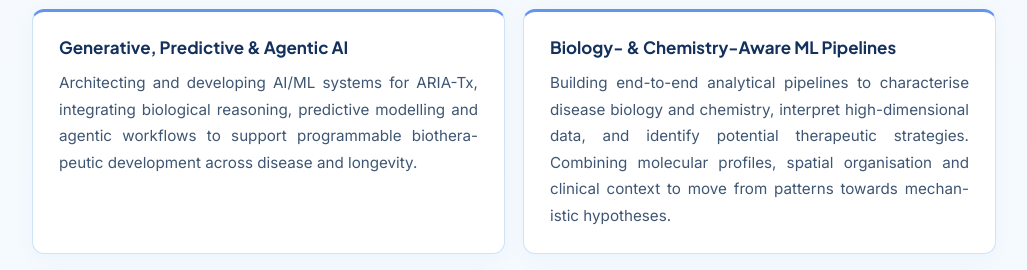
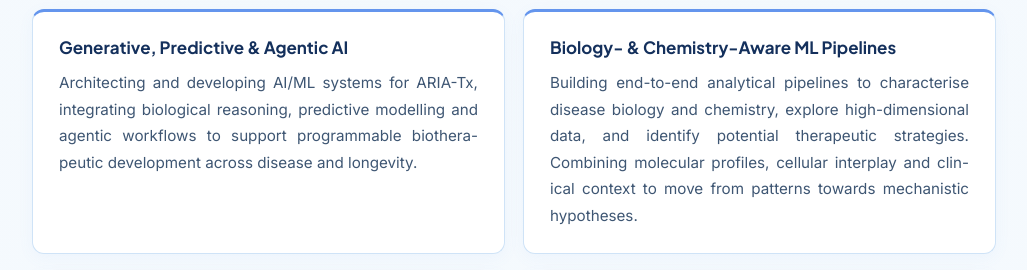
Before and after one commit to SNickaria/SNickaria.github.io, a plain HTML site: page index.html in a window 1280 px wide. Shown: the part 791-1061 px from the top of the page, without its empty margins (126-1153 px from the left). Drawn offline with nearby package versions, Linux system fonts and the light colour scheme.

Commit message:
Trim README.md to concise public summary and refine ML pipelines description in index.html

```diff
--- a/index.html
+++ b/index.html
@@ -235,7 +235,7 @@ footer{
 <h2 id="capabilities">Scientific &amp; Technical Capabilities</h2>
 <div class="grid">
 <article class="card"><h3>Generative, Predictive &amp; Agentic AI</h3><p>Architecting and developing AI/ML systems for ARIA-Tx, integrating biological reasoning, predictive modelling and agentic workflows to support programmable biotherapeutic development across disease and longevity.</p></article>
-<article class="card"><h3>Biology- &amp; Chemistry-Aware ML Pipelines</h3><p>Building end-to-end analytical pipelines to characterise disease biology and chemistry, interpret high-dimensional data, and identify potential therapeutic strategies. Combining molecular profiles, spatial organisation and clinical context to move from patterns towards mechanistic hypotheses.</p></article>
+<article class="card"><h3>Biology- &amp; Chemistry-Aware ML Pipelines</h3><p>Building end-to-end analytical pipelines to characterise disease biology and chemistry, explore high-dimensional data, and identify potential therapeutic strategies. Combining molecular profiles, cellular interplay and clinical context to move from patterns towards mechanistic hypotheses.</p></article>
 <article class="card"><h3>Precision Medicine Engineering</h3><p>Designing and building novel therapeutics, connecting mechanistic hypotheses with experimental development and functional validation. Previous work includes a novel antibody-based immunotherapeutic for B-cell malignancies developed during my University of Aberdeen PhD, with a focus on tumour-associated macrophage reprogramming.</p></article>
 <article class="card"><h3>Genome Engineering &amp; Genetics</h3><p>Experience with CRISPR/Cas9 and base-editing approaches in induced pluripotent stem cells (iPSCs) and haematopoietic stem/progenitor cells, grounded in more than a decade of cellular, molecular and clinical genetics and rare disease studies. Research training includes a genome-editing fellowship at the MRC Weatherall Institute of Molecular Medicine, University of Oxford.</p></article>
 <article class="card"><h3>Precision Diagnosis</h3><p>Connecting genomic and molecular findings with clinical presentation to investigate rare inherited disorders and support disease stratification. Experience spans genetic diagnostic workflows, genotype-phenotype analysis, and collaborative interpretation of complex cases.</p></article>
```
Also changed, not shown: 1 other file.
